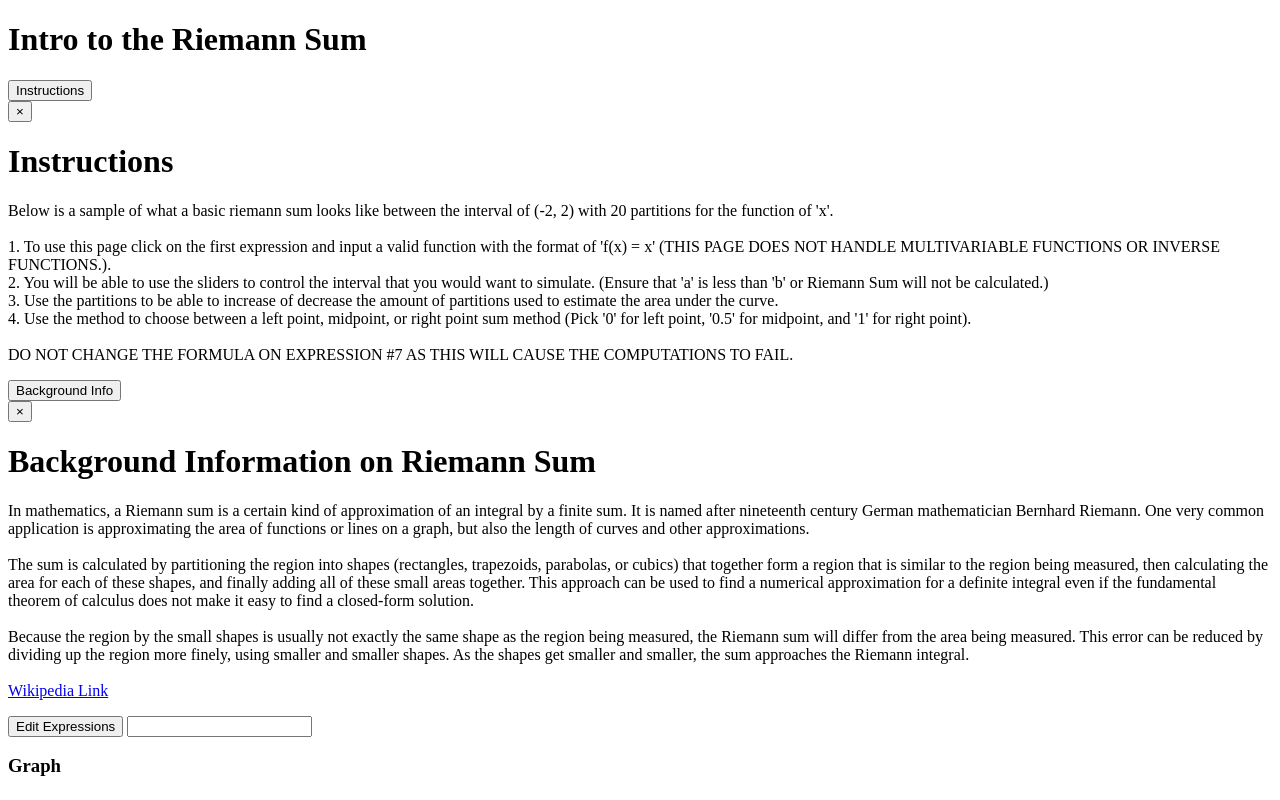
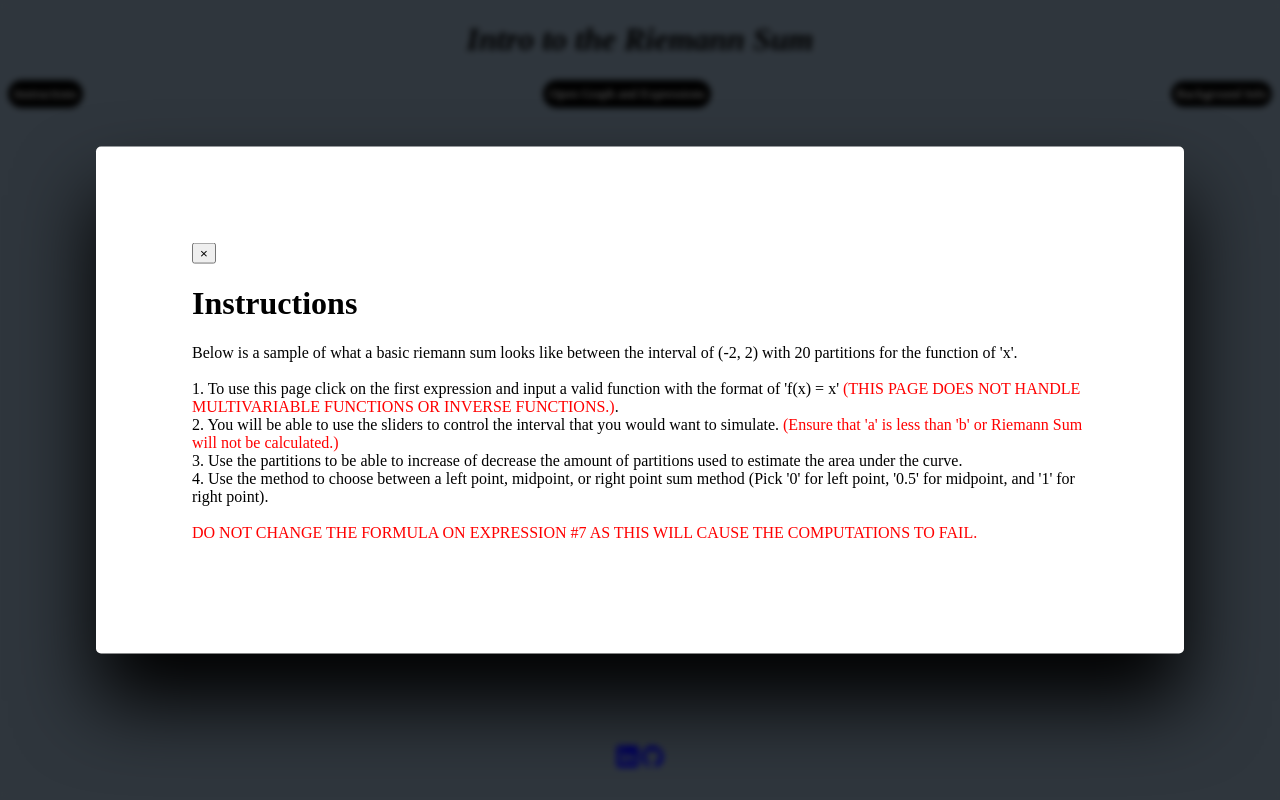
Before and after one commit to camachoo1/Riemann-Sum, a website built with webpack: page index.html in a window 1280 px wide. Both pictures are taken after a click on the button "Instructions". Shown: the top 800 px of the page. Built offline with nearby package versions, Linux system fonts and the light colour scheme; a script that the page names is missing.

Commit message:
added new button to render graph and expressions list

```diff
--- a/index.html
+++ b/index.html
@@ -7,13 +7,20 @@
   <meta name="viewport" content="width=device-width, initial-scale=1.0">
   <link rel="stylesheet" href="./dist/main.css">
   <script src="./dist/main.js"></script>
+  <!-- <script src="./src/index.scss"></script> -->
   <script src="https://www.desmos.com/api/v1.7/calculator.js?apiKey=dcb31709b452b1cf9dc26972add0fda6"></script>
   <title>Riemann Sum</title>
 </head>
 
 <body>
   <h1 id="header">Intro to the Riemann Sum</h1>
-  <button class="show-instructions">Instructions</button>
+  <div class="btns">
+    <button class="show-instructions">Instructions</button>
+    <button class="open-expressions">Open Graph and Expressions</button>
+    <button class="show-background">Background Info</button>
+  </div>
+
+  <br>
 
   <div class="instructions hidden">
     <button class="close-instruction-pane">&times;</button>
@@ -47,7 +54,7 @@
     </p>
   </div>
 
-  <button class="show-background">Background Info</button>
+  <!-- <button class="show-background">Background Info</button> -->
   <div class="background-info hidden">
     <button class="close-background-pane">&times;</button>
 
@@ -80,16 +87,11 @@
 
   <div class="overlay hidden"></div>
 
-  <div class="headers">
-    <button class="open-expressions">Edit Expressions</button>
-    <!-- <h3 id="expressions">Edit expressions</h3> -->
-    <input type="text" id="sum" readonly>
-    <h3 id="graph">Graph</h3>
-  </div>
+  <!-- <button class="open-expressions">Open Graph and Expressions</button> -->
 
 
-  <div id="calculator" style="width: 100%; height: 600px;">
-    <script src="./src/calculator.js" async="false"></script>
+  <div id="calculator" style="width: device-width; height: 600px;">
+    <script src="./src/calculator.js"></script>
   </div>
 
   <br>
--- a/src/calculator.js
+++ b/src/calculator.js
@@ -1,5 +1,10 @@
 const elt = document.getElementById('calculator');
 
+const createExpressions = document.querySelector('.open-expressions');
+
+createExpressions.addEventListener(
+  'click',
+  () => {
     const calculator = Desmos.GraphingCalculator(elt, {
       zoomButtons: false,
       expressions: true,
@@ -17,10 +22,6 @@ calculator.setMathBounds({
     });
 
     calculator.setExpressions([
-  {
-    id: 'enter-command',
-    type: 'folder',
-  },
       {
         id: 'user-graph',
         latex: 'f(x)=x',
@@ -119,11 +120,10 @@ calculator.setExpressions([
         secret: true,
       },
     ]);
+    const newDefaultState = calculator.getState();
+    calculator.setDefaultState(newDefaultState);
+  },
+  { once: true }
+);
 
 // console.log(calculator.getExpressions()[11].latex);
-const sumBox = document.querySelector('#sum');
-
-// sumBox.value = num;
-
-const newDefaultState = calculator.getState();
-calculator.setDefaultState(newDefaultState);
--- a/src/index.scss
+++ b/src/index.scss
@@ -0,0 +1,144 @@
+body {
+  font-family: arame;
+  background-color: lightslategray;
+}
+
+#header {
+  display: flex;
+  justify-content: center;
+  align-items: center;
+  color: solid black;
+  font-style: italic;
+  font-weight: bold;
+}
+
+/* #sum {
+  display: flex;
+  justify-content: center;
+  align-items: center;
+} */
+
+.headers {
+  display: flex;
+  justify-content: space-around;
+  align-items: center;
+  column-width: auto;
+}
+
+#graph {
+  display: flex;
+  justify-content: center;
+  align-items: center;
+}
+
+.hidden {
+  display: none;
+}
+
+.instructions {
+  position: absolute;
+  top: 50%;
+  left: 50%;
+  transform: translate(-50%, -50%);
+  width: 70%;
+
+  background-color: white;
+  padding: 6rem;
+  border-radius: 5px;
+  box-shadow: 0 3rem 5rem black;
+  z-index: 10;
+}
+
+.background-info {
+  position: absolute;
+  top: 50%;
+  left: 50%;
+  transform: translate(-50%, -50%);
+  width: 70%;
+
+  background-color: white;
+  padding: 6rem;
+  border-radius: 5px;
+  box-shadow: 0 3rem 5rem black;
+  z-index: 10;
+}
+
+.btns {
+  display: flex;
+  justify-content: space-between;
+  align-items: center;
+}
+
+.show-instructions {
+  align-items: center;
+  font-family: arame;
+  padding: 6px;
+  border: none;
+  background-color: black;
+  color: white;
+  border-radius: 10rem;
+  cursor: auto;
+}
+
+.show-background {
+  align-items: center;
+  font-family: arame;
+  padding: 5px;
+  border: none;
+  background-color: black;
+  color: white;
+  border-radius: 10rem;
+  cursor: auto;
+}
+
+.open-expressions {
+  align-items: center;
+  font-family: arame;
+  padding: 6px;
+  border: none;
+  background-color: black;
+  color: white;
+  border-radius: 10rem;
+  cursor: auto;
+}
+
+.close-instructions-pane {
+  position: absolute;
+  top: 1.2rem;
+  right: 2rem;
+  color: #333;
+  cursor: pointer;
+  border: none;
+  background: none;
+}
+
+.overlay {
+  position: absolute;
+  top: 0;
+  left: 0;
+  width: 100%;
+  height: 100%;
+  background-color: rgba(0, 0, 0, 0.6);
+  backdrop-filter: blur(3px);
+  z-index: 5;
+}
+
+p {
+  font-family: arame;
+}
+
+span#warning {
+  color: red;
+}
+
+.socials {
+  display: flex;
+  justify-content: center;
+  align-items: center;
+}
+
+#linkedin,
+#github {
+  height: 25px;
+  width: 25px;
+}
```
Also changed, not shown: dist/main.css. Lines whose indentation alone changed are shown as unchanged.
